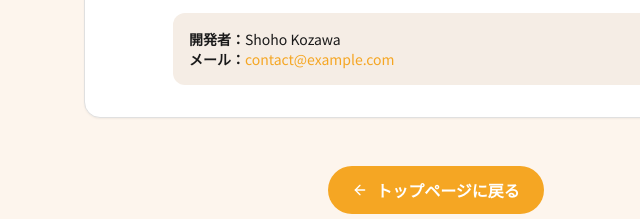
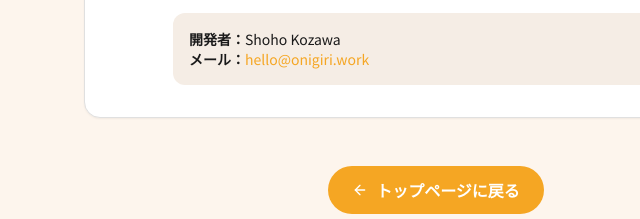
Before and after one commit to shoho/shoho.github.io, a plain HTML site: page ghostweight/terms.html in a window 1280 px wide. Shown: the part 3260-3479 px from the top of the page, 204-844 px from the left. Drawn offline with nearby package versions, Linux system fonts and the light colour scheme.

Commit message:
Update contact email in index and terms pages

```diff
--- a/ghostweight/terms.html
+++ b/ghostweight/terms.html
@@ -316,7 +316,7 @@
                             <div class="p-4 bg-ghost-cream-dark rounded-xl">
                                 <p class="text-sm text-ghost-text">
                                     <strong>開発者：</strong>Shoho Kozawa<br>
-                                    <strong>メール：</strong><a href="mailto:contact@example.com" class="text-ghost-orange hover:underline">contact@example.com</a>
+                                    <strong>メール：</strong><a href="mailto:hello@onigiri.work" class="text-ghost-orange hover:underline">hello@onigiri.work</a>
                                 </p>
                             </div>
                         </div>
```
Also changed, not shown: ghostweight/index.html (+1 -1 lines).
